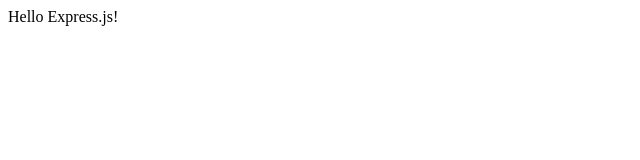
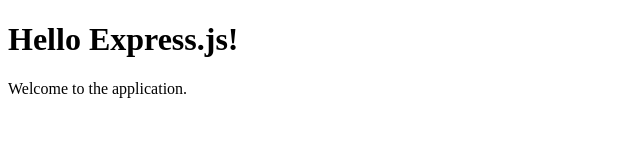
Before and after one commit to spetsdod/webserver, a website: page public/index.html in a window 1280 px wide. Shown: the whole page, without its empty margins (0-640 px from the left). Drawn offline with Linux system fonts and the light colour scheme.

Commit message:
Added welcome message in index.html

```diff
--- a/public/index.html
+++ b/public/index.html
@@ -4,6 +4,7 @@
         <meta charset="utf-8" />
     </head>
     <body>
-        Hello Express.js!
+        <h1>Hello Express.js!</h1>
+        <p>Welcome to the application.</p>
     </body>
 </html>
```
